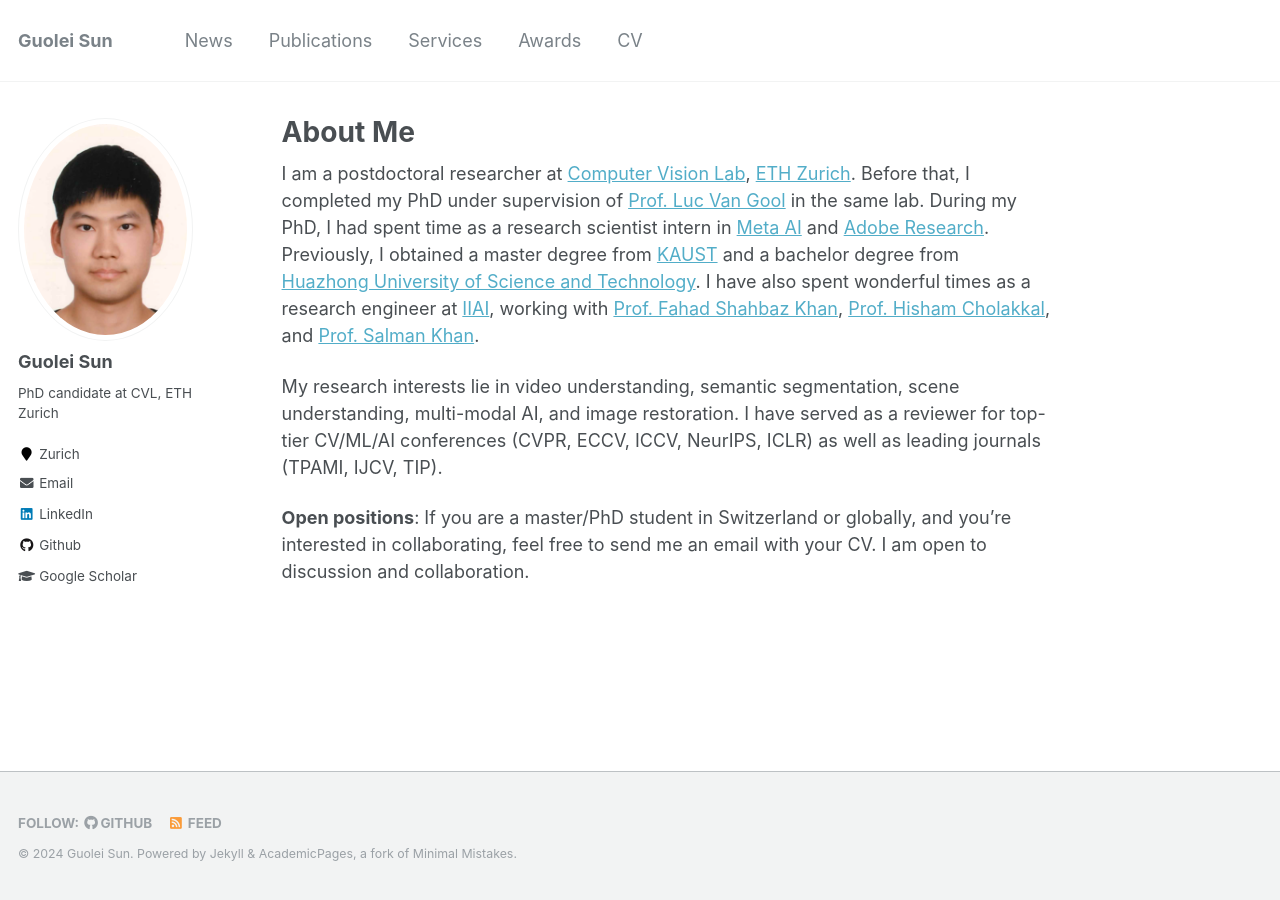
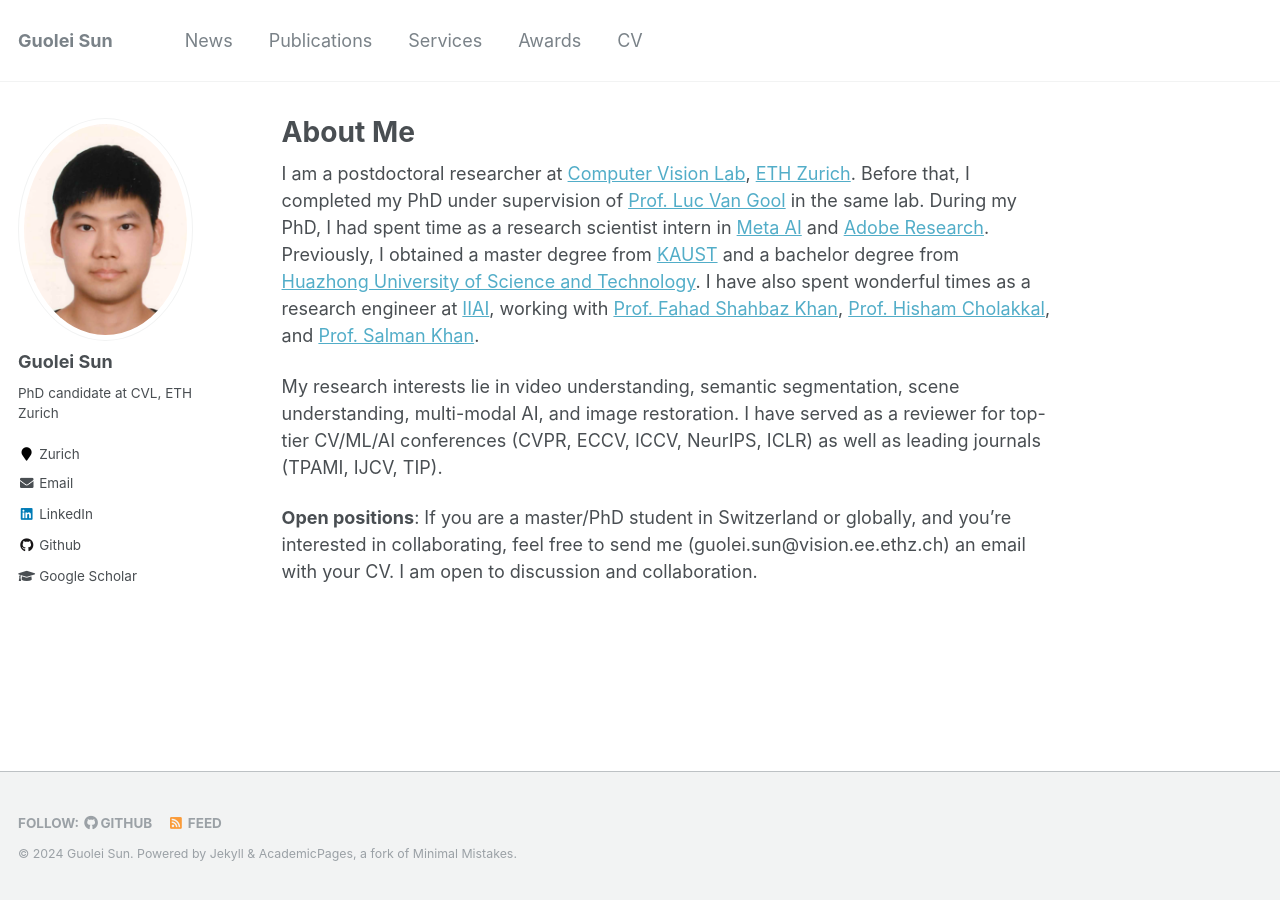
Before and after one commit to GuoleiSun/GuoleiSun.github.io, a Jekyll site: the page built from _pages/about.md, in a window 1280 px wide. Built offline with Jekyll 4.4.1, drawn with Linux system fonts in a browser that asks for light colours.

Commit message:
Update about.md

```diff
--- a/_pages/about.md
+++ b/_pages/about.md
@@ -11,4 +11,4 @@ I am a postdoctoral researcher at [Computer Vision Lab](https://vision.ee.ethz.c
 
 My research interests lie in video understanding, semantic segmentation, scene understanding, multi-modal AI, and image restoration. I have served as a reviewer for top-tier CV/ML/AI conferences (CVPR, ECCV, ICCV, NeurIPS, ICLR) as well as leading journals (TPAMI, IJCV, TIP).
 
-<strong>Open positions</strong>: If you are a master/PhD student in Switzerland or globally, and you're interested in collaborating, feel free to send me an email with your CV. I am open to discussion and collaboration.
+<strong>Open positions</strong>: If you are a master/PhD student in Switzerland or globally, and you're interested in collaborating, feel free to send me (guolei.sun@vision.ee.ethz.ch) an email with your CV. I am open to discussion and collaboration.
```
